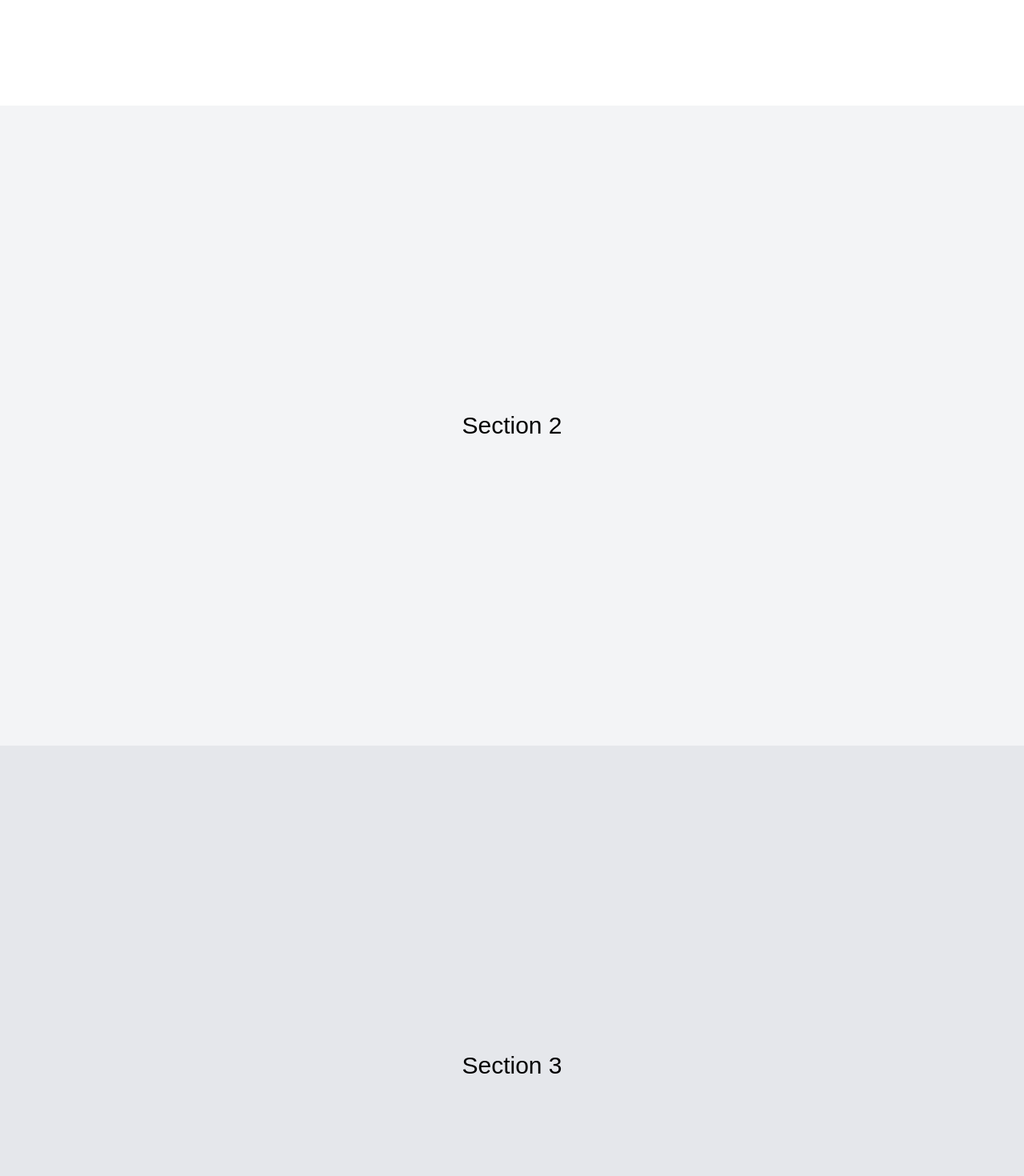
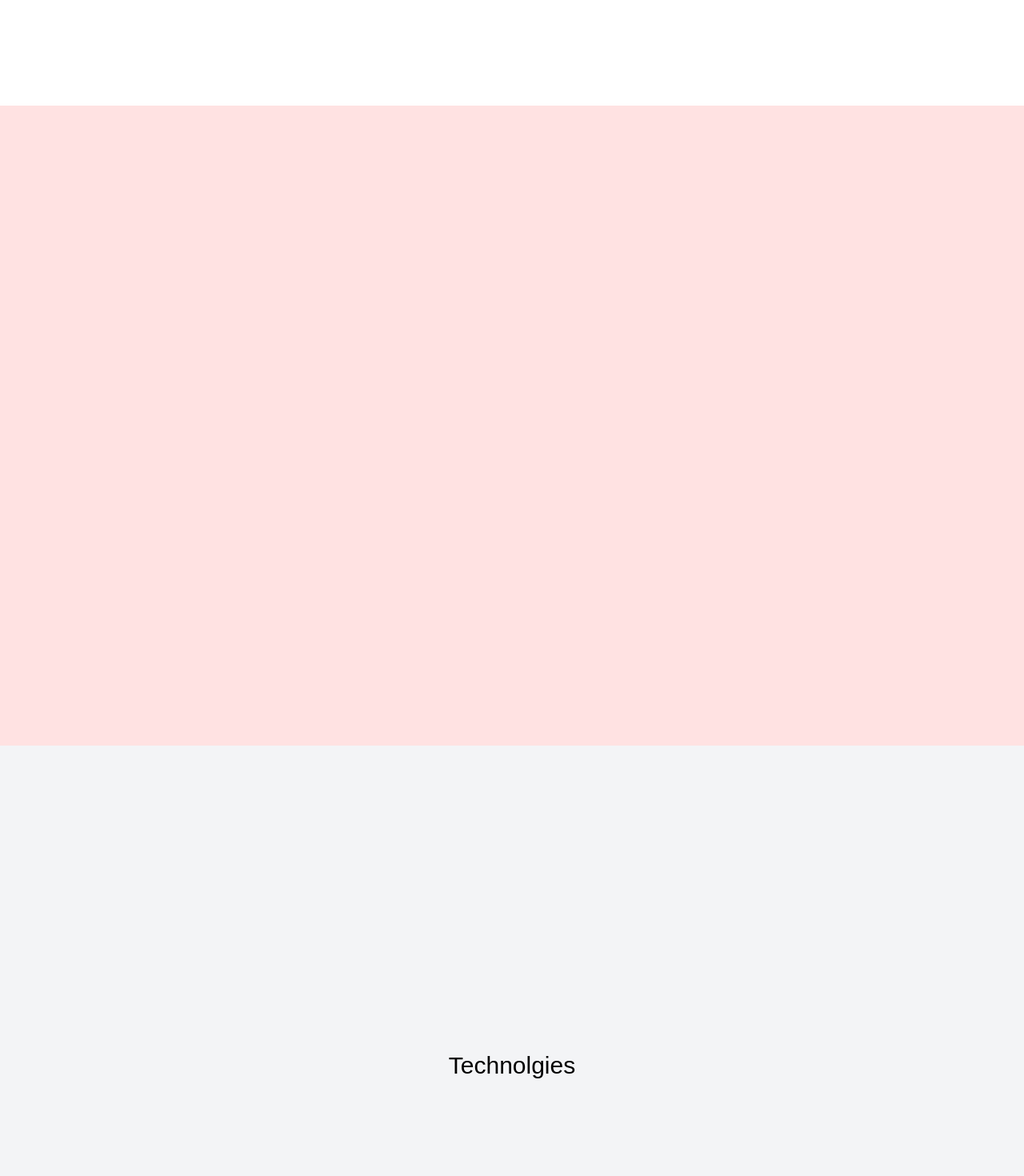
Before and after one commit to NicholasMunson/ntmdevdotcom, a Next.js app: page / in a window 1280 px wide. Shown: the part 660-2130 px from the top of the page at 80% size. Built offline with nearby package versions, Linux system fonts and the light colour scheme.

Commit message:
WIP Refactor Home component to integrate new Projects and Buffer components; remove unused Intro and IntroCopy components; update parallax effects for enhanced visual dynamics.

```diff
--- /dev/null
+++ b/src/app/components/bufferPage/Buffer.tsx
@@ -0,0 +1,24 @@
+"use client";
+import { useParallax } from "@/app/hooks/useParallax";
+
+interface BufferProps {
+  bgColor?: string;
+  parallaxConfig: {
+    speed: number;
+    direction: "up" | "down";
+  };
+}
+export default function Buffer({
+  bgColor = "bg-gray-300",
+  parallaxConfig,
+}: BufferProps) {
+  const { transform } = useParallax(parallaxConfig);
+  return (
+    <div
+      className={`h-screen ${
+        bgColor ? bgColor : "bg-gray-300"
+      } flex items-center justify-center`}
+      style={{ transform }}
+    ></div>
+  );
+}
--- a/src/app/components/header/header.tsx
+++ b/src/app/components/header/header.tsx
@@ -1,18 +1,23 @@
 "use client";
 import Logo from "./Logo";
 import Links from "./Links";
-import Intro from "./Intro";
 import { useParallax } from "../../hooks/useParallax";
 
-export default function Header() {
-  const { transform } = useParallax({ speed: 0.5, direction: "down" });
+interface HeaderProps {
+  parallaxConfig: {
+    speed: number;
+    direction: "up" | "down";
+  };
+}
+
+export default function Header({ parallaxConfig }: HeaderProps) {
+  const { transform } = useParallax(parallaxConfig);
   return (
-    <header className="md:h-30 h-33 flex justify-between items-center bg-[#76a7bc] flex-col md:flex-row"
-    style={{ transform }}>
+    <header
+      className="md:h-30 h-33 flex justify-between items-center bg-[#76a7bc] flex-col md:flex-row"
+      style={{ transform }}
+    >
       <Logo />
-      {/* <div className="hidden lg:flex">
-        <Intro />
-      </div> */}
       <Links />
     </header>
   );
--- a/src/app/components/intro/Intro copy.tsx
+++ /dev/null
@@ -1,18 +0,0 @@
-"use client";
-import { useParallax } from "../../hooks/useParallax";
-
-export default function IntroCopy() {
-  const { transform } = useParallax({ speed: 0.3, direction: "up" });
-
-  return (
-    // <div
-    //   className="flex flex-1 items-center justify-center"
-    //   style={{ transform }}
-    // >
-      <div className="h-screen bg-gray-100 flex items-center justify-center"
-      style={{ transform }}>
-        <h2 className="text-3xl">Section 2</h2>
-      </div>
-    // </div>
-  );
-}
--- a/src/app/components/header/Intro.tsx
+++ b/src/app/components/introPage/Intro.tsx
@@ -2,8 +2,15 @@
 import { useParallax } from "../../hooks/useParallax";
 import { useTypingEffect } from "../../hooks/useTypingEffect";
 
-export default function Intro() {
-  const { transform } = useParallax({ speed: 0.2, direction: "down" });
+interface IntroProps {
+  parallaxConfig: {
+    speed: number;
+    direction: "up" | "down";
+  };
+}
+
+export default function Intro({ parallaxConfig }: IntroProps) {
+  const { transform } = useParallax(parallaxConfig);
   const texts = [
     "Hi, I'm Nicholas T Munson",
     "A Full-Stack JavaScript Developer",
@@ -20,7 +27,7 @@ export default function Intro() {
 
   return (
     <div
-      className="flex flex-col items-center justify-center h-[calc(100vh-8rem)]"
+      className="flex flex-col items-center justify-center h-[calc(100vh-8rem)] bg-white"
       style={{ transform }}
     >
       <h1 className="text-4xl font-bold">
--- /dev/null
+++ b/src/app/components/projectsPage/Projects.tsx
@@ -0,0 +1,18 @@
+"use client";
+import { useParallax } from "../../hooks/useParallax";
+
+interface ProjectsProps {
+  parallaxConfig: {
+    speed: number;
+    direction: "up" | "down";
+  };
+}
+
+export default function Projects({ parallaxConfig }: ProjectsProps) {
+  const { transform } = useParallax(parallaxConfig);
+  return (
+    <div style={{ transform }} className="h-screen bg-gray-200 flex items-center justify-center">
+      <h1>Projectddds</h1>
+    </div>
+  )
+}
--- /dev/null
+++ b/src/app/components/technolgyPage/Technolgies.tsx
@@ -0,0 +1,22 @@
+"use client";
+import { useParallax } from "../../hooks/useParallax";
+
+interface TechnolgiesProps {
+  parallaxConfig: {
+    speed: number;
+    direction: "up" | "down";
+  };
+}
+
+export default function Technolgies({ parallaxConfig }: TechnolgiesProps) {
+  const { transform } = useParallax(parallaxConfig);
+
+  return (
+    <div
+      className="h-screen bg-gray-100 flex items-center justify-center"
+      style={{ transform }}
+    >
+      <h2 className="text-3xl">Technolgies</h2>
+    </div>
+  );
+}
--- a/src/app/page.tsx
+++ b/src/app/page.tsx
@@ -1,20 +1,33 @@
 // import Image from "next/image";
 import Header from "./components/header/Header";
-import IntroCopy from "./components/intro/Intro copy";
-import Intro from "./components/header/Intro";
+import Technolgies from "./components/technolgyPage/Technolgies";
+import Intro from "./components/introPage/Intro";
+import Projects from "./components/projectsPage/Projects";
+import Buffer from "./components/bufferPage/Buffer";
+
+// Parallax configuration
+const parallaxConfig = {
+  header: { speed: 0.5, direction: "up" as const },
+  intro: { speed: 0.2, direction: "down" as const },
+  // technologies: { speed: 0.3, direction: "down" as const },
+  technologies: { speed: 0.4, direction: "up" as const },
+  // projects: { speed: 0.4, direction: "up" as const },
+  projects: { speed: 0.6, direction: "up" as const },
+  buffer1: { speed: 0.3, direction: "down" as const },
+  buffer2: { speed: 0.3, direction: "down" as const },
+};
 
 export default function Home() {
   return (
-    <div className="flex flex-col">
-      <Header />
-      <Intro />
-      <IntroCopy />
+    <div className="flex flex-col bg-[url('/binary.svg')] ">
+      <Header parallaxConfig={parallaxConfig.header} />
+      <Intro parallaxConfig={parallaxConfig.intro} />
+      <Buffer parallaxConfig={parallaxConfig.buffer1} bgColor="bg-red-100" />
+      <Technolgies parallaxConfig={parallaxConfig.technologies} />
+      <Buffer parallaxConfig={parallaxConfig.buffer2} bgColor="bg-green-100" />
+      <Projects parallaxConfig={parallaxConfig.projects} />
 
       {/* Add content to make page scrollable */}
-
-      <div className="h-screen bg-gray-200 flex items-center justify-center">
-        <h2 className="text-3xl">Section 3</h2>
-      </div>
       <div className="h-screen bg-gray-300 flex items-center justify-center">
         <h2 className="text-3xl">Section 4</h2>
       </div>
```
Also changed, not shown: public/binary.svg (added).
